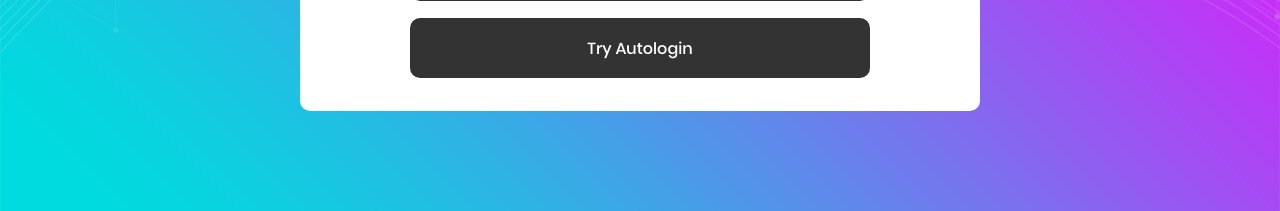
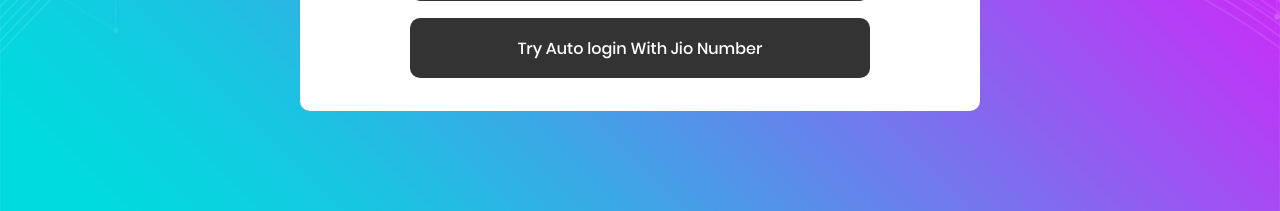
Before and after one commit to yashiscool123/Jio-Play-IPTV-Web-App, a PHP site: page /index.php in a window 1280 px wide. Shown: the part 589-800 px from the top of the page. Run offline with PHP 8.4, Linux system fonts and the light colour scheme; some web fonts are replaced.

Commit message:
Update index.php

```diff
--- a/index.php
+++ b/index.php
@@ -218,7 +218,7 @@ if (file_exists($login)) {?>
 				</form>
 				<div class="container-login100-form-btn m-t-17">
 						<button class="login100-form-btn" onclick="document.location='getsso.php'">
-							Try Autologin
+							Try Auto login With Jio Number
 						</button>
 				</div>
 			</div>
```
